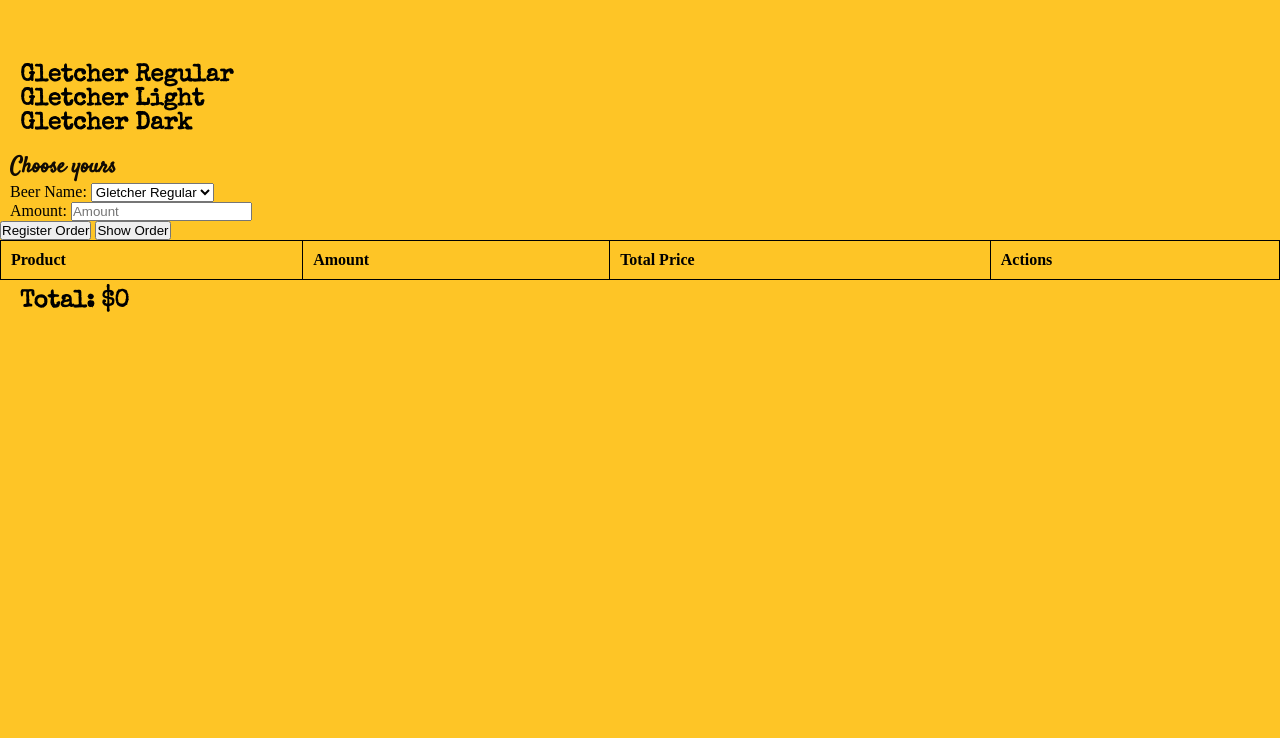
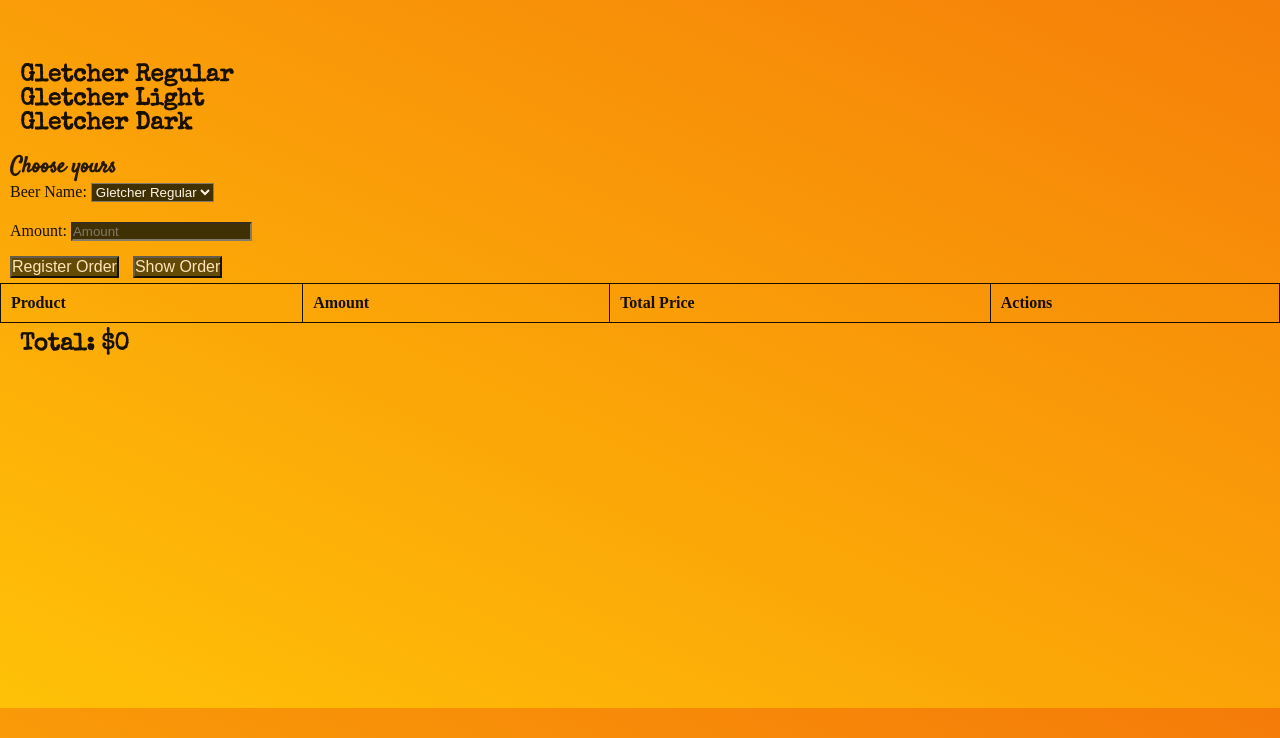
Before and after one commit to richardrebolledonas/proyectoJS, a plain HTML site: page index.html in a window 1280 px wide. Shown: the part 92-830 px from the top of the page. Before the commit the page ends 800 px from the top, so only its background shows below. Drawn offline with nearby package versions, Linux system fonts and the light colour scheme; a web font is replaced by a local one.

Commit message:
agregue CSS 2

```diff
--- a/CSS/estilos.css
+++ b/CSS/estilos.css
@@ -6,13 +6,21 @@
   }
 
   body {
-    background-color: #fec526;
+    /*  degradado  */
+    background: linear-gradient(25deg, #ffc107, #f57b09);
+
+    height: 100vh;
+
+    background-repeat: no-repeat;
+    background-attachment: fixed;
+    opacity: 0.9;
   }
+
 
   h1 {
     margin-top: 30px;
     margin-bottom: 80px;
-    margin-left:115px;
+    margin-left:105px;
     font-weight: lighter;
     font-size: 40px;
     color: rgb(54, 43, 17);
@@ -43,3 +51,45 @@
   .beerName {margin-left: 10px;}
   .amount {margin-left: 10px;}
   .total {margin-top: 10px;}
+
+  button#registerButton {
+    background-color: rgb(83, 65, 5);
+    color:blanchedalmond;
+    font-size: medium;
+    margin-left: 10px;
+    margin-bottom: 5px;
+}
+
+  button#showOrderButton {
+    background-color: rgb(83, 65, 5);
+    color: blanchedalmond;
+    font-size: medium;
+    margin-left: 10px;
+    margin-top: 15px;
+}
+
+
+#nombreProducto {
+  background-color: rgb(44, 37, 5);
+  color: white;
+  margin-bottom: 20px;
+}
+
+/* color dentro del select */
+#nombreProducto option {
+  background-color: rgb(143, 143, 64);
+  color: white;
+
+}
+
+.color-input {
+  background-color: rgb(44, 37, 5);
+  color: white;
+
+}
+
+.tabla {
+  font-family:'Times New Roman', Times, serif;
+
+
+}
--- a/JS/index.js
+++ b/JS/index.js
@@ -117,6 +117,7 @@ function modificarCantidad(index, nuevaCantidad) {
 
 function actualizarTablaPedidos() {
     const ordenTable = document.getElementById("orden");
+
     // Eliminar filas existentes
     while (ordenTable.rows.length > 1) {
         ordenTable.deleteRow(1);
--- a/index.html
+++ b/index.html
@@ -37,6 +37,7 @@
     <h2>Gletcher Light</h2>
     <H2>Gletcher Dark</H2>
     <h3>Choose yours</h3>
+
     <div class="beerName">
         <label for="nombreProducto">Beer Name:</label>
         <select id="nombreProducto">
@@ -48,15 +49,15 @@
 
     <div class="amount">
         <label for="cantidad">Amount:</label>
-        <input type="number" id="cantidad" placeholder="Amount">
+        <input type="number" id="cantidad" class="color-input" placeholder="Amount">
     </div>
     <div>
-        <button onclick="registrarPedido()">Register Order</button>
-        <button onclick="mostrarOrden()">Show Order</button>
+        <button id="registerButton" onclick="registrarPedido()">Register Order</button>
+        <button id="showOrderButton" onclick="mostrarOrden()">Show Order</button>
     </div>
 
     <table id="orden">
-        <tr>
+        <tr class="tabla">
             <th>Product</th>
             <th>Amount</th>
             <th>Total Price</th>
```
